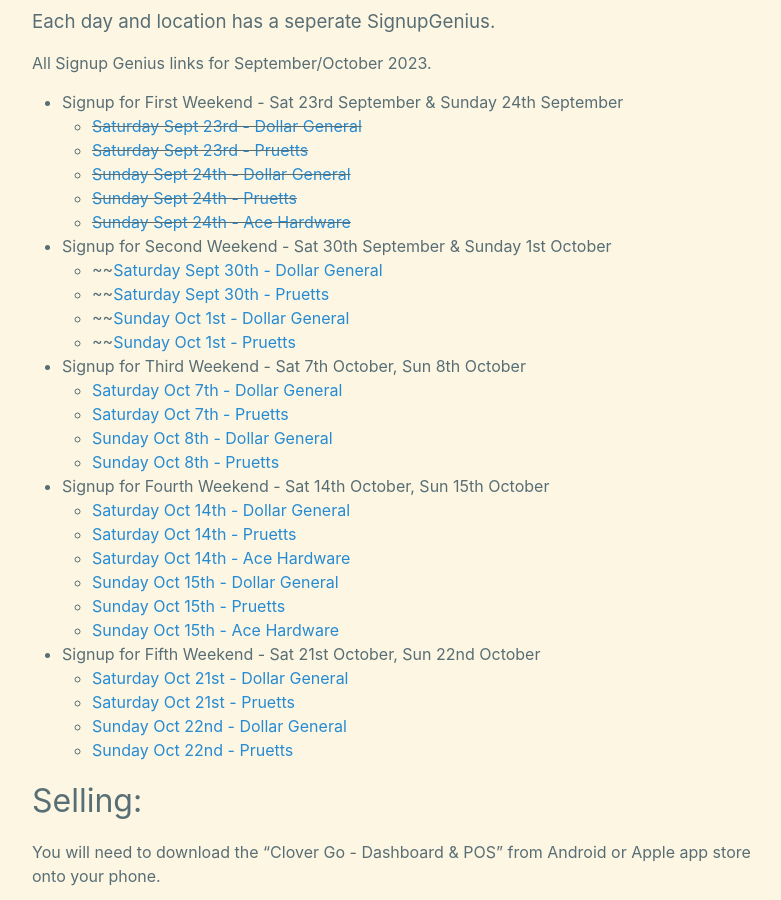
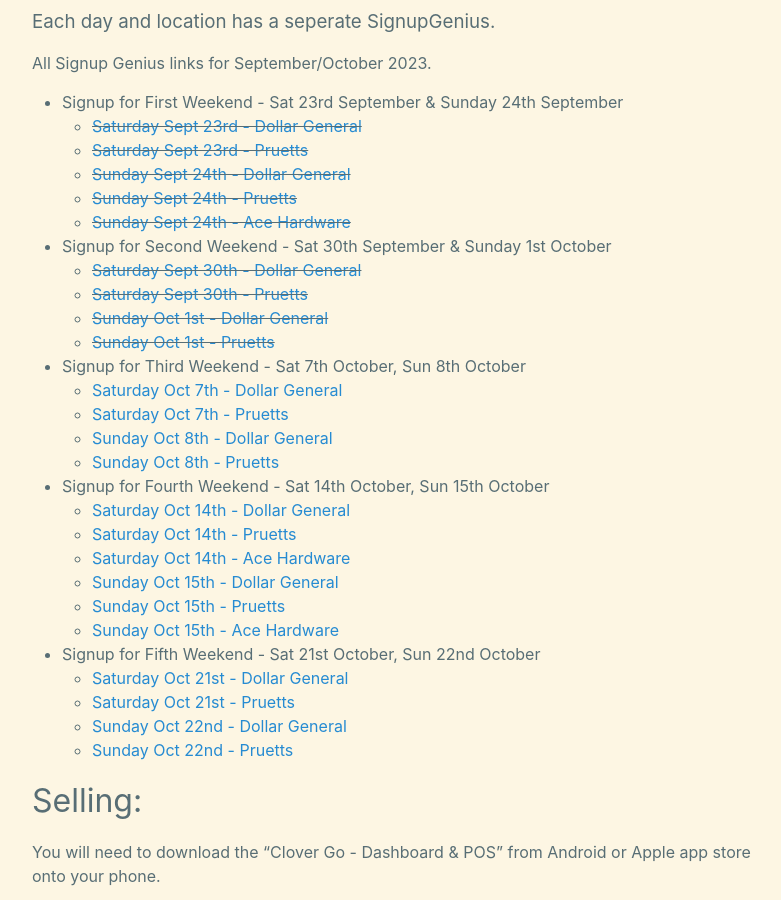
Before and after one commit to CodeJourneymen/scoutpiemaster, a Jekyll site: the page built from shownsell.md, in a window 1280 px wide and 900 px high, scrolled down 828 px. Shown: the whole window, without its empty margins (238-1019 px from the left). Built offline with Jekyll 4.4.1, drawn with Linux system fonts in a browser that asks for light colours.

```diff
--- a/shownsell.md
+++ b/shownsell.md
@@ -34,10 +34,10 @@ All Signup Genius links for September/October 2023.
   - ~~[Sunday Sept 24th - Pruetts](https://www.signupgenius.com/go/5080C4BAFAA29A2FA7-sunsept1)~~
   - ~~[Sunday Sept 24th - Ace Hardware](https://www.signupgenius.com/go/5080C4BAFAA29A2FA7-44322954-sunsept#/)~~
 - Signup for Second Weekend - Sat 30th September &  Sunday 1st October
-  - ~~[Saturday Sept 30th -  Dollar General](https://www.signupgenius.com/go/5080C4BAFAA29A2FA7-satsept1)
-  - ~~[Saturday Sept 30th - Pruetts](https://www.signupgenius.com/go/5080C4BAFAA29A2FA7-satsept2)
-  - ~~[Sunday Oct 1st -  Dollar General](https://www.signupgenius.com/go/5080C4BAFAA29A2FA7-satoct)
-  - ~~[Sunday Oct 1st - Pruetts](https://www.signupgenius.com/go/5080C4BAFAA29A2FA7-satoct1)
+  - ~~[Saturday Sept 30th -  Dollar General](https://www.signupgenius.com/go/5080C4BAFAA29A2FA7-satsept1)~~
+  - ~~[Saturday Sept 30th - Pruetts](https://www.signupgenius.com/go/5080C4BAFAA29A2FA7-satsept2)~~
+  - ~~[Sunday Oct 1st -  Dollar General](https://www.signupgenius.com/go/5080C4BAFAA29A2FA7-satoct)~~
+  - ~~[Sunday Oct 1st - Pruetts](https://www.signupgenius.com/go/5080C4BAFAA29A2FA7-satoct1)~~
 - Signup for Third Weekend - Sat 7th October, Sun 8th October
   - [Saturday Oct 7th -  Dollar General](https://www.signupgenius.com/go/5080C4BAFAA29A2FA7-satoct2)
   - [Saturday Oct 7th - Pruetts](https://www.signupgenius.com/go/5080C4BAFAA29A2FA7-satoct3)
```
